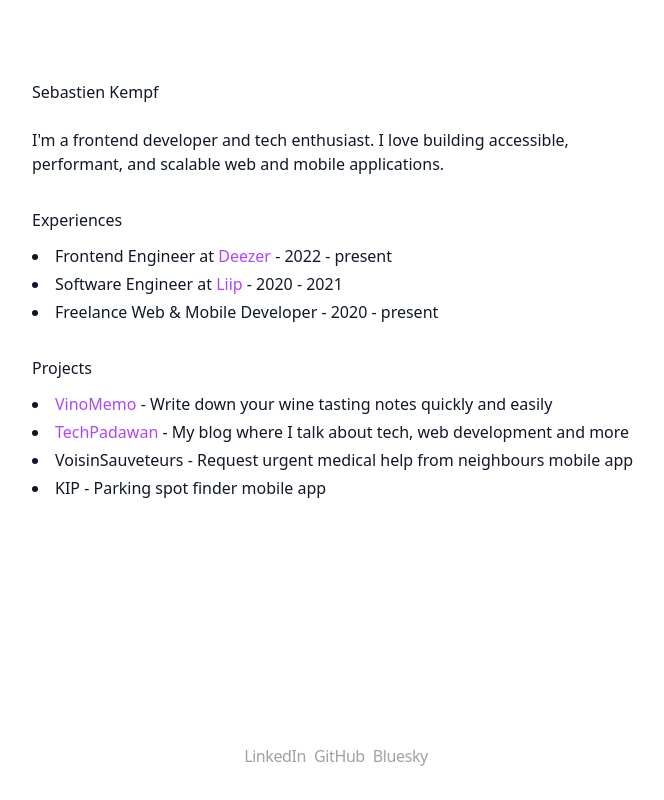
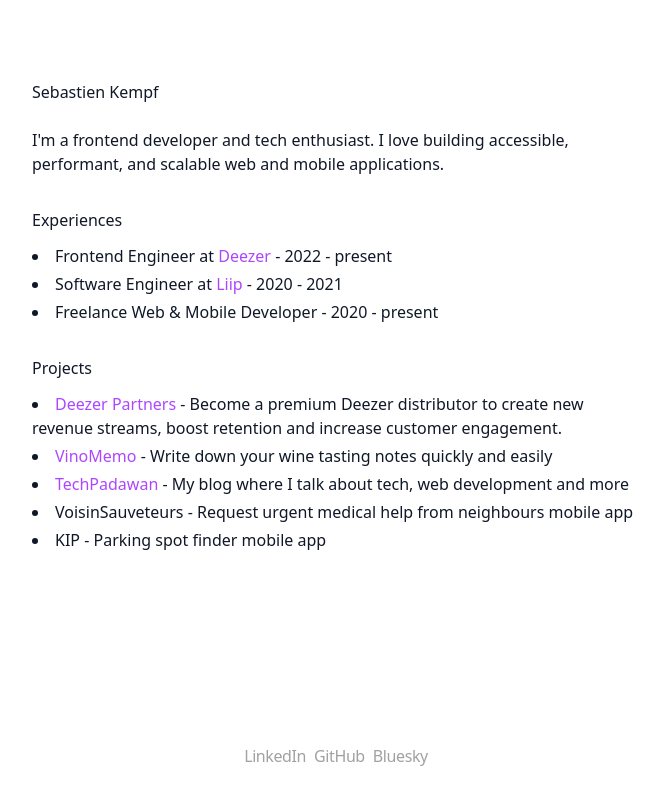
Before and after one commit to skmpf/portfolio, a Next.js app: page / in a window 1280 px wide. Shown: the whole page, without its empty margins (304-968 px from the left). Built offline with nearby package versions, Linux system fonts and the light colour scheme.

Commit message:
feat: add deezer partners site

```diff
--- a/src/app/page.tsx
+++ b/src/app/page.tsx
@@ -39,6 +39,18 @@
         </ul>
         <h2 className="mt-8 mb-3 font-medium">Projects</h2>
         <ul className="mb-4 list-inside list-disc space-y-1 md:mb-8">
+          <li>
+            <a
+              className="text-purple-500 hover:text-purple-700"
+              href="https://partners.deezer.com/"
+              target="_blank"
+              rel="noopener noreferrer"
+            >
+              Deezer Partners
+            </a>{" "}
+            - Become a premium Deezer distributor to create new revenue streams,
+            boost retention and increase customer engagement.
+          </li>
           <li>
             <a
               className="text-purple-500 hover:text-purple-700"
```
